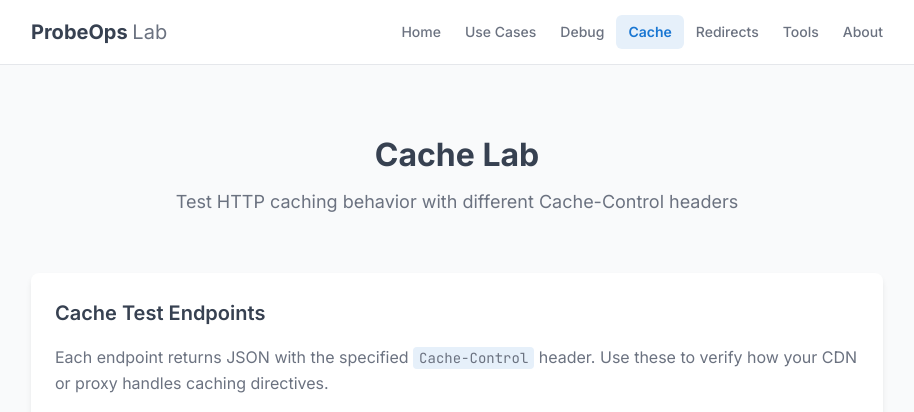
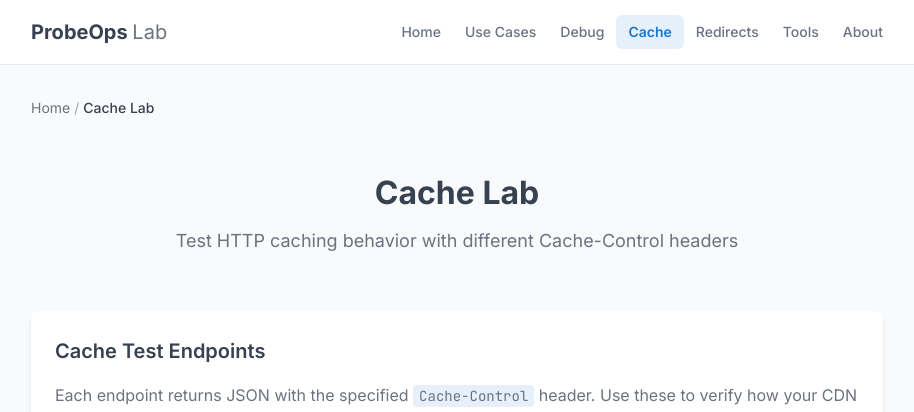
Before and after one commit to kumarprobeops/probeopslab, a FastAPI app: page /cache in a window 1280 px wide. Shown: the top 412 px of the page, without its empty margins (183-1097 px from the left). Run offline with FastAPI, Linux system fonts and the light colour scheme; some libraries are stand-ins or nearby versions.

Commit message:
Add SEO enhancements: OG image, favicon, breadcrumbs, accessibility
- Add OG image (1200x630) and Twitter Card meta tags
- Add SVG favicon with ProbeOps branding
- Add breadcrumb navigation with BreadcrumbList JSON-LD schema
- Add JSON-LD WebApplication structured data
- Add focus-visible outlines and in-content link underlines
- Add aria labels to navigation elements

```diff
--- a/app/main.py
+++ b/app/main.py
@@ -105,21 +105,21 @@
 async def about(request: Request):
     """About page - explains what this lab is and who maintains it."""
     ctx = get_request_context(request)
-    return templates.TemplateResponse("about.html", {"request": request, "ctx": ctx, "active_page": "about"})
+    return templates.TemplateResponse("about.html", {"request": request, "ctx": ctx, "active_page": "about", "breadcrumbs": [{"name": "About"}]})
 
 
 @app.get("/use-cases", response_class=HTMLResponse)
 async def use_cases(request: Request):
     """Use cases - real problems you can troubleshoot with this lab."""
     ctx = get_request_context(request)
-    return templates.TemplateResponse("use-cases.html", {"request": request, "ctx": ctx, "active_page": "use-cases"})
+    return templates.TemplateResponse("use-cases.html", {"request": request, "ctx": ctx, "active_page": "use-cases", "breadcrumbs": [{"name": "Use Cases"}]})
 
 
 @app.get("/debug", response_class=HTMLResponse)
 async def debug(request: Request):
     """Request and geo debug page - sanitized headers display."""
     ctx = get_request_context(request)
-    return templates.TemplateResponse("debug.html", {"request": request, "ctx": ctx, "active_page": "debug"})
+    return templates.TemplateResponse("debug.html", {"request": request, "ctx": ctx, "active_page": "debug", "breadcrumbs": [{"name": "Debug"}]})
 
 
 @app.get("/debug.json")
@@ -336,7 +336,7 @@
 async def cache_lab(request: Request):
     """Cache lab index page with documentation."""
     ctx = get_request_context(request)
-    return templates.TemplateResponse("cache_lab.html", {"request": request, "ctx": ctx, "cache_configs": CACHE_CONFIGS, "active_page": "cache"})
+    return templates.TemplateResponse("cache_lab.html", {"request": request, "ctx": ctx, "cache_configs": CACHE_CONFIGS, "active_page": "cache", "breadcrumbs": [{"name": "Cache Lab"}]})
 
 
 def create_cache_response(path: str, cache_control: str, description: str) -> Response:
@@ -413,7 +413,7 @@
     """Redirect lab menu with links to all redirect tests."""
     ctx = get_request_context(request)
     return templates.TemplateResponse(
-        "redirect_lab.html", {"request": request, "ctx": ctx, "active_page": "redirects"}
+        "redirect_lab.html", {"request": request, "ctx": ctx, "active_page": "redirects", "breadcrumbs": [{"name": "Redirect Lab"}]}
     )
 
 
@@ -462,7 +462,7 @@
     """
     ctx = get_request_context(request)
     return templates.TemplateResponse(
-        "geo_redirect.html", {"request": request, "ctx": ctx}
+        "geo_redirect.html", {"request": request, "ctx": ctx, "breadcrumbs": [{"name": "Geo Redirect"}]}
     )
 
 
@@ -556,7 +556,7 @@
 async def tools_lab(request: Request):
     """Utility tools lab index page."""
     ctx = get_request_context(request)
-    return templates.TemplateResponse("tools_lab.html", {"request": request, "ctx": ctx, "active_page": "tools"})
+    return templates.TemplateResponse("tools_lab.html", {"request": request, "ctx": ctx, "active_page": "tools", "breadcrumbs": [{"name": "Tools"}]})
 
 
 @app.get("/delay/{ms}")
--- a/app/static/styles.css
+++ b/app/static/styles.css
@@ -54,6 +54,24 @@
 
 a:hover {
     text-decoration: underline;
+}
+
+/* Focus styles for keyboard navigation */
+a:focus-visible,
+.btn:focus-visible {
+    outline: 2px solid var(--primary-blue);
+    outline-offset: 2px;
+    border-radius: 2px;
+}
+
+/* Underline links inside content areas for accessibility */
+.card p a,
+.info-box a,
+.info-section a,
+.page-header a {
+    text-decoration: underline;
+    text-decoration-color: var(--primary-blue);
+    text-underline-offset: 2px;
 }
 
 code {
@@ -154,6 +172,44 @@
     font-size: 0.75rem !important;
     color: var(--text-light) !important;
     margin-top: 0.5rem;
+}
+
+/* =============================================================================
+   Breadcrumbs
+   ============================================================================= */
+.breadcrumbs {
+    margin-bottom: 1rem;
+}
+
+.breadcrumbs ol {
+    list-style: none;
+    display: flex;
+    flex-wrap: wrap;
+    gap: 0.25rem;
+    font-size: 0.875rem;
+}
+
+.breadcrumbs li::before {
+    content: "/";
+    color: var(--text-light);
+    margin-right: 0.25rem;
+}
+
+.breadcrumbs li:first-child::before {
+    content: none;
+}
+
+.breadcrumbs a {
+    color: var(--text-muted);
+}
+
+.breadcrumbs a:hover {
+    color: var(--primary-blue);
+}
+
+.breadcrumbs span[aria-current="page"] {
+    color: var(--text-primary);
+    font-weight: 500;
 }
 
 /* =============================================================================
--- a/app/templates/base.html
+++ b/app/templates/base.html
@@ -7,38 +7,106 @@
     <meta name="description" content="{% block meta_description %}Free online tools for testing HTTP redirects, caching, geo-routing, and request headers behind Cloudflare and other CDNs.{% endblock %}">
     <link rel="canonical" href="{% block canonical %}https://probeopslab.com{{ request.url.path }}{% endblock %}">
 
+    <!-- Favicon -->
+    <link rel="icon" href="/static/favicon.svg" type="image/svg+xml">
+
     <!-- Open Graph -->
     <meta property="og:type" content="website">
     <meta property="og:site_name" content="ProbeOps Lab">
     <meta property="og:title" content="{% block og_title %}CDN & Edge Testing Lab | ProbeOps{% endblock %}">
     <meta property="og:description" content="{% block og_description %}Free online tools for testing HTTP redirects, caching, geo-routing, and request headers behind Cloudflare and other CDNs.{% endblock %}">
     <meta property="og:url" content="https://probeopslab.com{{ request.url.path }}">
+    <meta property="og:image" content="https://probeopslab.com/static/og-image.png">
+    <meta property="og:image:width" content="1200">
+    <meta property="og:image:height" content="630">
+
+    <!-- Twitter Card -->
+    <meta name="twitter:card" content="summary_large_image">
+    <meta name="twitter:title" content="{% block twitter_title %}CDN & Edge Testing Lab | ProbeOps{% endblock %}">
+    <meta name="twitter:description" content="{% block twitter_description %}Free online tools for testing HTTP redirects, caching, geo-routing, and request headers behind Cloudflare and other CDNs.{% endblock %}">
+    <meta name="twitter:image" content="https://probeopslab.com/static/og-image.png">
+
+    <!-- JSON-LD Structured Data -->
+    <script type="application/ld+json">
+    {
+        "@context": "https://schema.org",
+        "@type": "WebApplication",
+        "name": "ProbeOps Lab",
+        "url": "https://probeopslab.com",
+        "description": "Free, open-source testing lab for HTTP redirects, caching, geo-routing, and request debugging behind Cloudflare and other CDNs.",
+        "applicationCategory": "DeveloperApplication",
+        "operatingSystem": "Any",
+        "offers": {
+            "@type": "Offer",
+            "price": "0",
+            "priceCurrency": "USD"
+        },
+        "author": {
+            "@type": "Organization",
+            "name": "ProbeOps",
+            "url": "https://probeops.com"
+        }
+    }
+    </script>
+    {% if breadcrumbs %}
+    <script type="application/ld+json">
+    {
+        "@context": "https://schema.org",
+        "@type": "BreadcrumbList",
+        "itemListElement": [
+            {
+                "@type": "ListItem",
+                "position": 1,
+                "name": "Home",
+                "item": "https://probeopslab.com/"
+            }{% for crumb in breadcrumbs %},
+            {
+                "@type": "ListItem",
+                "position": {{ loop.index + 1 }},
+                "name": "{{ crumb.name }}"{% if crumb.url %},
+                "item": "https://probeopslab.com{{ crumb.url }}"{% endif %}
+            }{% endfor %}
+        ]
+    }
+    </script>
+    {% endif %}
+    {% block json_ld %}{% endblock %}
 
     <link rel="preconnect" href="https://fonts.googleapis.com">
     <link rel="preconnect" href="https://fonts.gstatic.com" crossorigin>
     <link href="https://fonts.googleapis.com/css2?family=Inter:wght@400;500;600;700&family=JetBrains+Mono:wght@400;500&display=swap" rel="stylesheet">
-    <link rel="stylesheet" href="/static/styles.css?v=10">
+    <link rel="stylesheet" href="/static/styles.css?v=12">
     {% block head_extra %}{% endblock %}
     <script defer src="https://stats.probeopslab.com/script.js" data-website-id="{{ umami_website_id | default('') }}"></script>
 </head>
 <body>
     <header class="header">
         <div class="container">
-            <a href="/" class="logo">ProbeOps <span class="logo-sub">Lab</span></a>
-            <nav class="nav">
-                <a href="/"{% if active_page == 'home' %} class="active"{% endif %}>Home</a>
-                <a href="/use-cases"{% if active_page == 'use-cases' %} class="active"{% endif %}>Use Cases</a>
-                <a href="/debug"{% if active_page == 'debug' %} class="active"{% endif %}>Debug</a>
-                <a href="/cache"{% if active_page == 'cache' %} class="active"{% endif %}>Cache</a>
-                <a href="/redirect-lab"{% if active_page == 'redirects' %} class="active"{% endif %}>Redirects</a>
-                <a href="/tools"{% if active_page == 'tools' %} class="active"{% endif %}>Tools</a>
-                <a href="/about"{% if active_page == 'about' %} class="active"{% endif %}>About</a>
+            <a href="/" class="logo" aria-label="ProbeOps Lab home">ProbeOps <span class="logo-sub">Lab</span></a>
+            <nav class="nav" aria-label="Main navigation">
+                <a href="/"{% if active_page == 'home' %} class="active" aria-current="page"{% endif %}>Home</a>
+                <a href="/use-cases"{% if active_page == 'use-cases' %} class="active" aria-current="page"{% endif %}>Use Cases</a>
+                <a href="/debug"{% if active_page == 'debug' %} class="active" aria-current="page"{% endif %}>Debug</a>
+                <a href="/cache"{% if active_page == 'cache' %} class="active" aria-current="page"{% endif %}>Cache</a>
+                <a href="/redirect-lab"{% if active_page == 'redirects' %} class="active" aria-current="page"{% endif %}>Redirects</a>
+                <a href="/tools"{% if active_page == 'tools' %} class="active" aria-current="page"{% endif %}>Tools</a>
+                <a href="/about"{% if active_page == 'about' %} class="active" aria-current="page"{% endif %}>About</a>
             </nav>
         </div>
     </header>
 
     <main class="main">
         <div class="container">
+            {% if breadcrumbs %}
+            <nav class="breadcrumbs" aria-label="Breadcrumb">
+                <ol>
+                    <li><a href="/">Home</a></li>
+                    {% for crumb in breadcrumbs %}
+                    <li>{% if crumb.url %}<a href="{{ crumb.url }}">{{ crumb.name }}</a>{% else %}<span aria-current="page">{{ crumb.name }}</span>{% endif %}</li>
+                    {% endfor %}
+                </ol>
+            </nav>
+            {% endif %}
             {% block content %}{% endblock %}
         </div>
     </main>
```
Also changed, not shown: app/static/favicon.svg (added), app/static/og-image.png (added).
